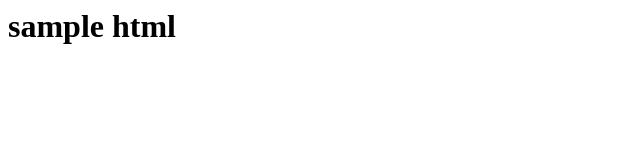
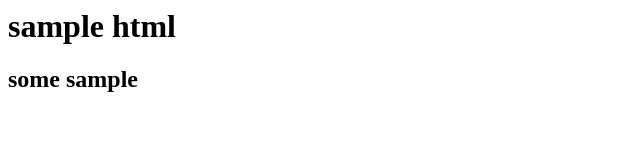
Before and after one commit to Royalsrikanth724/projectTwo, a plain HTML site: page index.html in a window 1280 px wide. Shown: the whole page, without its empty margins (0-640 px from the left). Drawn offline with Linux system fonts and the light colour scheme.

Commit message:
add the files

```diff
--- a/index.html
+++ b/index.html
@@ -1 +1,2 @@
 <h1>sample html</h1>
+<h2>some sample</h2>
```
